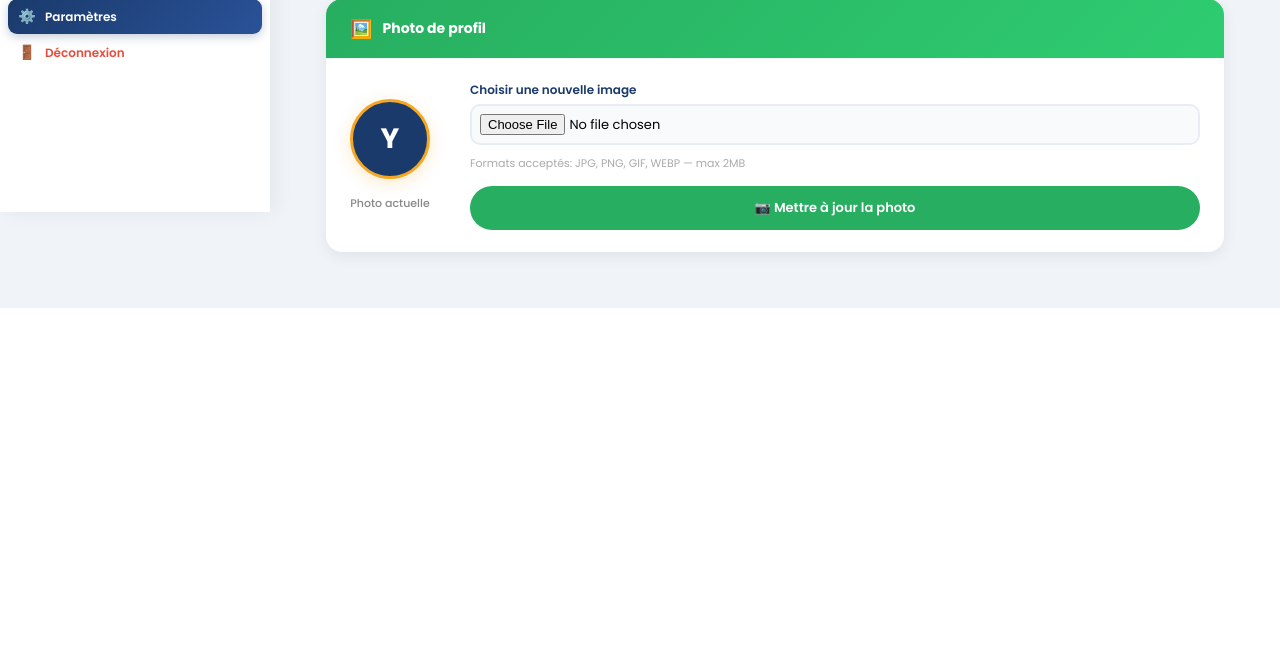
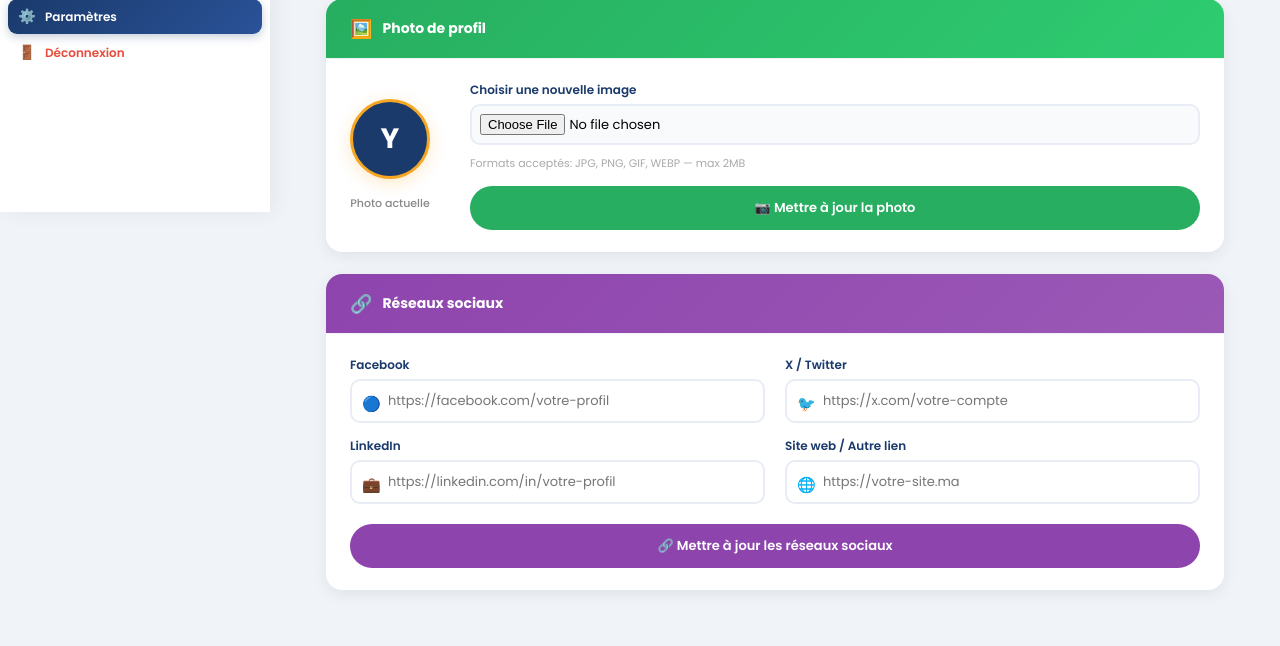
Before and after one commit to yooltaza-ops/projet_coordinateurs, a Flask app: page /parametres in a window 1280 px wide. Shown: the part 588-1234 px from the top of the page. Before the commit the page ends 896 px from the top, so only its background shows below. Run offline with Flask 3, Linux system fonts and the light colour scheme; a user stored in the database is signed in.

Commit message:
last update social links

```diff
--- a/models.py
+++ b/models.py
@@ -57,6 +57,10 @@ class User(db.Model, UserMixin):
     avatar         = db.Column(db.String(200), nullable=True)
     responsable_id = db.Column(db.Integer, db.ForeignKey('responsable.id'), nullable=True)
     responsable    = db.relationship('Responsable', backref=db.backref('user', uselist=False))
+    facebook = db.Column(db.String(300), nullable=True)
+    twitter  = db.Column(db.String(300), nullable=True)
+    linkedin = db.Column(db.String(300), nullable=True)
+    website  = db.Column(db.String(300), nullable=True)
 
     def set_password(self, pwd):
         self.password = generate_password_hash(pwd)
--- a/routes.py
+++ b/routes.py
@@ -896,3 +896,14 @@ def rapport_coordinateurs():
         matieres_actives=sorted(matieres_actives_set),
         niveaux_actifs=sorted(niveaux_actifs_set),
     )
+
+@app.route('/update_social', methods=['POST'])
+@login_required
+def update_social():
+    current_user.facebook = request.form.get('facebook', '').strip() or None
+    current_user.twitter  = request.form.get('twitter',  '').strip() or None
+    current_user.linkedin = request.form.get('linkedin', '').strip() or None
+    current_user.website  = request.form.get('website',  '').strip() or None
+    db.session.commit()
+    flash('Réseaux sociaux mis à jour!', 'success')
+    return redirect(url_for('parametres'))
--- a/templates/parametres.html
+++ b/templates/parametres.html
@@ -20,6 +20,11 @@
         .submit-btn:hover { transform:translateY(-2px); box-shadow:0 6px 20px rgba(0,0,0,0.15); }
         .avatar-preview { width:80px; height:80px; border-radius:50%; background:#1a3a6b; border:3px solid #f5a623; overflow:hidden; display:flex; align-items:center; justify-content:center; font-size:28px; color:white; font-weight:700; margin:0 auto 16px; box-shadow:0 4px 16px rgba(245,166,35,0.25); }
         .avatar-preview img { width:100%; height:100%; object-fit:cover; }
+        .social-grid { display:grid; grid-template-columns:1fr 1fr; gap:0 20px; }
+        @media (max-width:600px) { .social-grid { grid-template-columns:1fr; } }
+        .social-input-wrap { position:relative; }
+        .social-input-wrap .social-icon { position:absolute; left:12px; top:50%; transform:translateY(-70%); font-size:15px; pointer-events:none; }
+        .social-input-wrap input { padding-left:36px !important; }
         @media (max-width:768px) { .main-content { padding:14px; } }
 {% endblock %}
 
@@ -36,6 +41,8 @@
     <div class="page-title">⚙️ Paramètres</div>
 
     <div class="param-grid">
+
+        <!-- ── Informations du profil ── -->
         <div class="param-card">
             <div class="param-card-header" style="background:linear-gradient(135deg,#1a3a6b,#2a5298);">
                 <span style="font-size:18px;">👤</span>
@@ -54,6 +61,7 @@
             </div>
         </div>
 
+        <!-- ── Changer le mot de passe ── -->
         <div class="param-card">
             <div class="param-card-header" style="background:linear-gradient(135deg,#e67e22,#f5a623);">
                 <span style="font-size:18px;">🔒</span>
@@ -72,6 +80,7 @@
             </div>
         </div>
 
+        <!-- ── Photo de profil ── -->
         <div class="param-card full-width">
             <div class="param-card-header" style="background:linear-gradient(135deg,#27ae60,#2ecc71);">
                 <span style="font-size:18px;">🖼️</span>
@@ -96,6 +105,60 @@
                 </form>
             </div>
         </div>
-    </div>
+
+        <!-- ── Réseaux sociaux ── -->
+        <div class="param-card full-width">
+            <div class="param-card-header" style="background:linear-gradient(135deg,#8e44ad,#9b59b6);">
+                <span style="font-size:18px;">🔗</span>
+                <h3 style="color:white;">Réseaux sociaux</h3>
+            </div>
+            <div class="param-card-body">
+                <form method="POST" action="{{ url_for('update_social') }}">
+                    <div class="social-grid">
+                        <div>
+                            <label>Facebook</label>
+                            <div class="social-input-wrap">
+                                <span class="social-icon">🔵</span>
+                                <input type="url" name="facebook"
+                                       value="{{ current_user.facebook or '' }}"
+                                       placeholder="https://facebook.com/votre-profil">
+                            </div>
+                        </div>
+                        <div>
+                            <label>X / Twitter</label>
+                            <div class="social-input-wrap">
+                                <span class="social-icon">🐦</span>
+                                <input type="url" name="twitter"
+                                       value="{{ current_user.twitter or '' }}"
+                                       placeholder="https://x.com/votre-compte">
+                            </div>
+                        </div>
+                        <div>
+                            <label>LinkedIn</label>
+                            <div class="social-input-wrap">
+                                <span class="social-icon">💼</span>
+                                <input type="url" name="linkedin"
+                                       value="{{ current_user.linkedin or '' }}"
+                                       placeholder="https://linkedin.com/in/votre-profil">
+                            </div>
+                        </div>
+                        <div>
+                            <label>Site web / Autre lien</label>
+                            <div class="social-input-wrap">
+                                <span class="social-icon">🌐</span>
+                                <input type="url" name="website"
+                                       value="{{ current_user.website or '' }}"
+                                       placeholder="https://votre-site.ma">
+                            </div>
+                        </div>
+                    </div>
+                    <button type="submit" class="submit-btn" style="background:#8e44ad; margin-top:6px;">
+                        🔗 Mettre à jour les réseaux sociaux
+                    </button>
+                </form>
+            </div>
+        </div>
+
+    </div><!-- /param-grid -->
 </div>
 {% endblock %}
```
